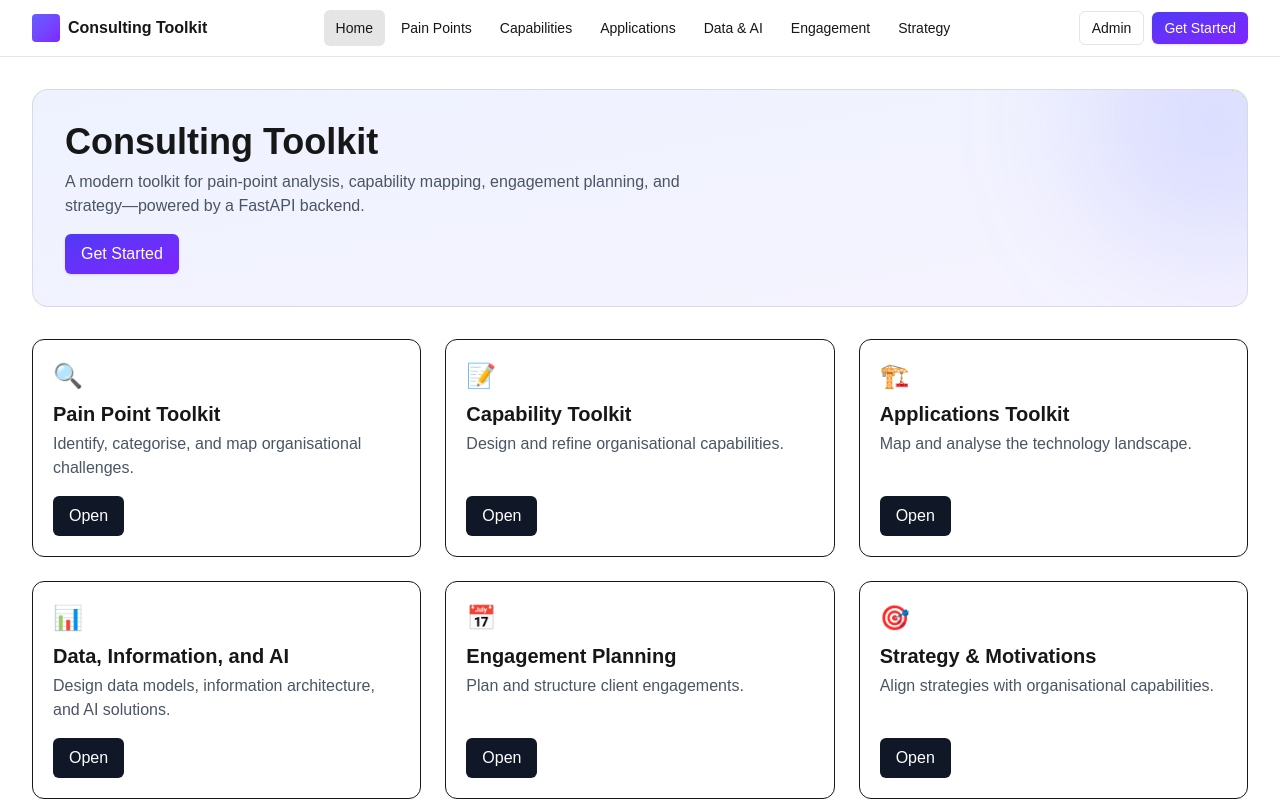
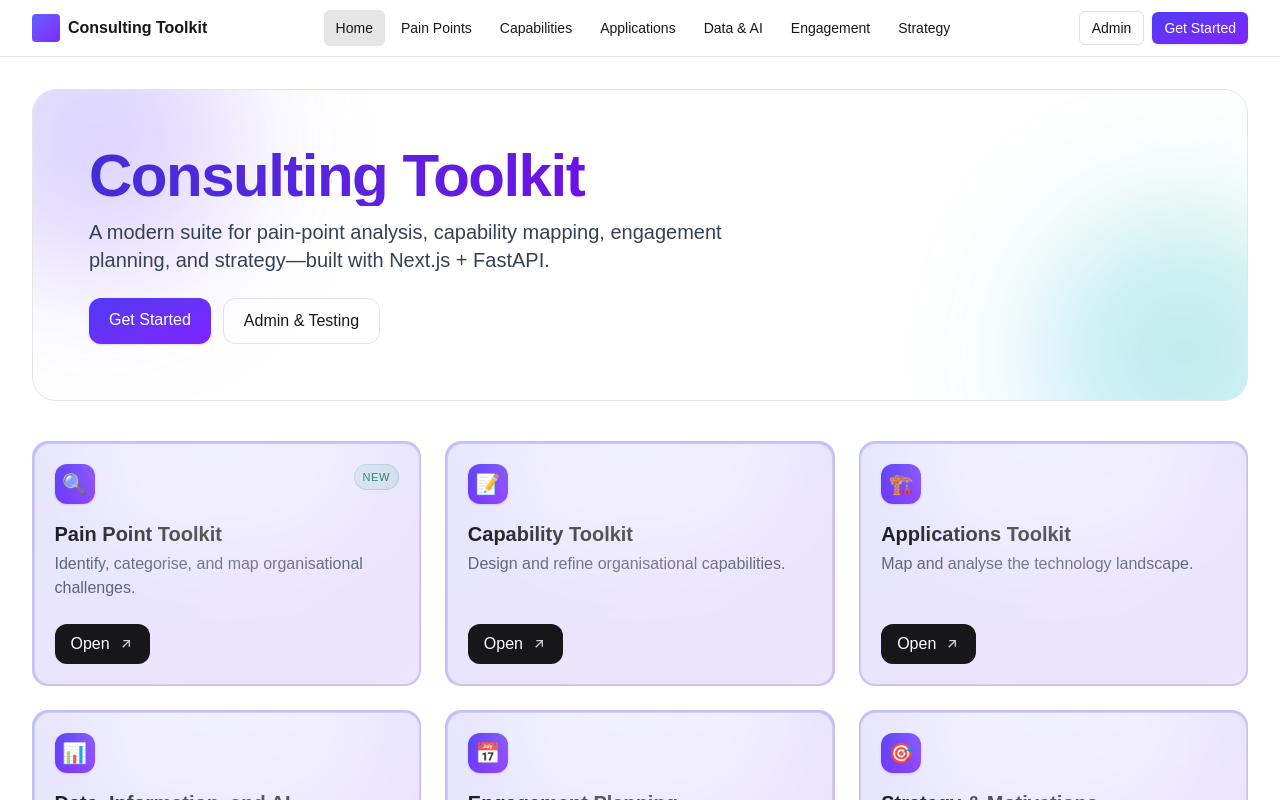
Before and after one commit to acousland/consultingToolkit-next, a Next.js app in the folder frontend/: page / in a window 1280 px wide. Shown: the top 800 px of the page. Built offline with nearby package versions, Linux system fonts and the light colour scheme.

Commit message:
feat(ui): make home toolkit cards fully clickable and apply spotlight card theming to toolkit pages

```diff
--- a/frontend/src/app/page.tsx
+++ b/frontend/src/app/page.tsx
@@ -1,74 +1,67 @@
+import Link from "next/link";
+
 export default function Home() {
   const cards = [
-    {
-      title: "Pain Point Toolkit",
-      emoji: "🔍",
-      desc: "Identify, categorise, and map organisational challenges.",
-      href: "/toolkits/pain-points",
-      cta: "Open"
-    },
-    {
-      title: "Capability Toolkit",
-      emoji: "📝",
-      desc: "Design and refine organisational capabilities.",
-      href: "/toolkits/capabilities",
-      cta: "Open"
-    },
-    {
-      title: "Applications Toolkit",
-      emoji: "🏗️",
-      desc: "Map and analyse the technology landscape.",
-      href: "/toolkits/applications",
-      cta: "Open"
-    },
-    {
-      title: "Data, Information, and AI",
-      emoji: "📊",
-      desc: "Design data models, information architecture, and AI solutions.",
-      href: "/toolkits/data-ai",
-      cta: "Open"
-    },
-    {
-      title: "Engagement Planning",
-      emoji: "📅",
-      desc: "Plan and structure client engagements.",
-      href: "/toolkits/engagement",
-      cta: "Open"
-    },
-    {
-      title: "Strategy & Motivations",
-      emoji: "🎯",
-      desc: "Align strategies with organisational capabilities.",
-      href: "/toolkits/strategy",
-      cta: "Open"
-    }
+    { title: "Pain Point Toolkit", emoji: "🔍", desc: "Identify, categorise, and map organisational challenges.", href: "/toolkits/pain-points", cta: "Open", badge: "New" },
+    { title: "Capability Toolkit", emoji: "📝", desc: "Design and refine organisational capabilities.", href: "/toolkits/capabilities", cta: "Open" },
+    { title: "Applications Toolkit", emoji: "🏗️", desc: "Map and analyse the technology landscape.", href: "/toolkits/applications", cta: "Open" },
+    { title: "Data, Information, and AI", emoji: "📊", desc: "Design data models, information architecture, and AI solutions.", href: "/toolkits/data-ai", cta: "Open" },
+    { title: "Engagement Planning", emoji: "📅", desc: "Plan and structure client engagements.", href: "/toolkits/engagement", cta: "Open" },
+    { title: "Strategy & Motivations", emoji: "🎯", desc: "Align strategies with organisational capabilities.", href: "/toolkits/strategy", cta: "Open" },
   ];
 
   return (
     <main>
-      <div className="relative overflow-hidden rounded-2xl border border-black/10 dark:border-white/10 bg-gradient-to-br from-indigo-50 to-violet-50 dark:from-indigo-950/30 dark:to-violet-950/20 p-8 mb-8">
-        <h1 className="text-4xl font-bold">Consulting Toolkit</h1>
-        <p className="text-gray-600 dark:text-gray-300 mt-2 max-w-2xl">A modern toolkit for pain-point analysis, capability mapping, engagement planning, and strategy—powered by a FastAPI backend.</p>
-        <div className="mt-4">
-          <a href="/toolkits/pain-points" className="inline-block px-4 py-2 rounded-md bg-gradient-to-br from-indigo-600 to-violet-600 text-white shadow hover:opacity-95">Get Started</a>
+      {/* Hero */}
+      <div className="relative overflow-hidden rounded-3xl border border-black/10 dark:border-white/10 p-10 md:p-14 mb-10">
+        {/* Gradient backdrop */}
+        <div className="pointer-events-none absolute inset-0 -z-10">
+          <div className="absolute -top-24 -left-20 h-72 w-72 rounded-full bg-gradient-to-br from-indigo-500/25 to-violet-500/25 blur-3xl" />
+          <div className="absolute -bottom-24 -right-20 h-72 w-72 rounded-full bg-gradient-to-tr from-sky-500/25 to-emerald-500/25 blur-3xl" />
         </div>
-        <span className="pointer-events-none absolute -top-24 -right-24 h-64 w-64 rounded-full bg-indigo-400/20 blur-3xl" />
+        <h1 className="text-5xl md:text-6xl font-black tracking-tight bg-clip-text text-transparent bg-gradient-to-r from-indigo-700 via-violet-700 to-rose-600 dark:from-indigo-300 dark:via-violet-300 dark:to-rose-300">
+          Consulting Toolkit
+        </h1>
+        <p className="text-lg md:text-xl text-gray-700 dark:text-gray-300 mt-3 max-w-2xl">
+          A modern suite for pain-point analysis, capability mapping, engagement planning, and strategy—built with Next.js + FastAPI.
+        </p>
+        <div className="mt-6 flex flex-wrap gap-3">
+          <Link href="/toolkits/pain-points" className="px-5 py-2.5 rounded-xl bg-gradient-to-br from-indigo-600 to-violet-600 text-white shadow hover:opacity-95">
+            Get Started
+          </Link>
+          <Link href="/admin" className="px-5 py-2.5 rounded-xl border border-black/10 dark:border-white/15 hover:bg-black/5 dark:hover:bg-white/10">
+            Admin & Testing
+          </Link>
+        </div>
       </div>
 
-      <section className="grid gap-6 md:grid-cols-3">
-          {cards.map((c) => (
-            <div key={c.title} className="border rounded-xl p-5 flex flex-col hover:shadow-md transition-shadow">
-              <div className="text-2xl">{c.emoji}</div>
-              <h2 className="mt-2 text-xl font-semibold">{c.title}</h2>
-              <p className="text-gray-600 dark:text-gray-300 mt-1 flex-1">{c.desc}</p>
-              <a href={c.href} className="mt-4 inline-block px-4 py-2 rounded-md bg-gray-900 dark:bg-white text-white dark:text-black w-fit">{c.cta}</a>
+      {/* Toolkits - Spotlight grid */}
+      <section className="grid gap-6 sm:grid-cols-2 xl:grid-cols-3">
+        {cards.map((c) => (
+          <Link href={c.href} key={c.title} className="group relative rounded-2xl p-[1.5px] bg-gradient-to-br from-indigo-500/40 to-violet-500/40 transition-all duration-300 hover:from-indigo-500 hover:to-violet-500 hover:scale-[1.01]] focus:outline-none focus:ring-2 focus:ring-indigo-500/60">
+            <div className="relative h-full rounded-2xl bg-white/60 dark:bg-black/50 backdrop-blur-sm border border-black/10 dark:border-white/10 p-5 overflow-hidden">
+              {/* Subtle top light */}
+              <div className="pointer-events-none absolute -top-24 left-1/2 h-52 w-72 -translate-x-1/2 rounded-full bg-white/40 dark:bg-white/10 blur-2xl" />
+              <div className="flex items-start justify-between">
+                <span className="inline-flex h-10 w-10 items-center justify-center rounded-xl bg-gradient-to-br from-indigo-600 to-violet-600 text-white shadow-sm">
+                  <span className="text-xl">{c.emoji}</span>
+                </span>
+                {c.badge && (
+                  <span className="text-[11px] uppercase tracking-wider rounded-full px-2 py-1 bg-emerald-600/10 text-emerald-700 dark:text-emerald-300 border border-emerald-600/20">
+                    {c.badge}
+                  </span>
+                )}
+              </div>
+              <h2 className="mt-4 text-xl font-semibold">{c.title}</h2>
+              <p className="text-gray-700/80 dark:text-gray-300/90 mt-1 mb-4 min-h-[3.5rem]">{c.desc}</p>
+              <span className="inline-flex items-center gap-2 px-4 py-2 rounded-xl bg-black/90 text-white dark:bg-white dark:text-black group-hover:translate-y-[-1px] transition">
+                {c.cta}
+                <svg className="h-4 w-4 opacity-80" viewBox="0 0 24 24" fill="none" stroke="currentColor" strokeWidth="2"><path d="M7 17L17 7"/><path d="M8 7h9v9"/></svg>
+              </span>
             </div>
-          ))}
+          </Link>
+        ))}
       </section>
-
-      <div className="mt-10">
-        <a href="/admin" className="text-sm text-blue-700 dark:text-blue-400 underline">Admin & Testing</a>
-      </div>
     </main>
   );
 }
--- a/frontend/src/app/toolkits/capabilities/page.tsx
+++ b/frontend/src/app/toolkits/capabilities/page.tsx
@@ -1,23 +1,29 @@
 export default function CapabilityToolkit() {
   const links = [
-    { href: "#", label: "Capability Description Generation (coming soon)", disabled: true },
+    { href: "#", label: "Capability Description Generation (coming soon)", disabled: true, emoji: "🧾" },
   ];
   return (
     <main>
-      <div className="mx-auto max-w-4xl">
+      <div className="mx-auto max-w-5xl">
         <h1 className="text-3xl font-bold mb-1">📝 Capability Toolkit</h1>
-        <p className="text-gray-600 dark:text-gray-300 mb-4">Design and refine organisational capabilities.</p>
-        <ul className="space-y-3">
+        <p className="text-gray-600 dark:text-gray-300 mb-6">Design and refine organisational capabilities.</p>
+        <div className="grid gap-4 sm:grid-cols-2">
           {links.map((l)=> (
-            <li key={l.label}>
-              {l.disabled ? (
-                <span className="text-gray-400">{l.label}</span>
-              ) : (
-                <a className="text-blue-700 underline" href={l.href}>{l.label}</a>
-              )}
-            </li>
+            l.disabled ? (
+              <div key={l.label} className="opacity-60 cursor-not-allowed relative rounded-2xl p-[1.5px] bg-gradient-to-br from-indigo-500/20 to-violet-500/20">
+                <div className="rounded-2xl border border-black/10 dark:border-white/10 bg-white/60 dark:bg-black/50 backdrop-blur-sm p-4">
+                  <div className="text-lg">{l.emoji} <span className="font-medium">{l.label}</span></div>
+                </div>
+              </div>
+            ) : (
+              <a key={l.label} href={l.href} className="group relative rounded-2xl p-[1.5px] bg-gradient-to-br from-indigo-500/40 to-violet-500/40 transition-all hover:from-indigo-500 hover:to-violet-500 hover:scale-[1.01]">
+                <div className="rounded-2xl border border-black/10 dark:border-white/10 bg-white/60 dark:bg-black/50 backdrop-blur-sm p-4">
+                  <div className="text-lg">{l.emoji} <span className="font-medium">{l.label}</span></div>
+                </div>
+              </a>
+            )
           ))}
-        </ul>
+        </div>
       </div>
     </main>
   );
--- a/frontend/src/app/toolkits/pain-points/page.tsx
+++ b/frontend/src/app/toolkits/pain-points/page.tsx
@@ -1,26 +1,34 @@
+import Link from "next/link";
+
 export default function PainPointToolkit() {
   const links = [
-    { href: "/pain-points", label: "Pain Point Extraction" },
-  { href: "/pain-points/themes", label: "Theme & Perspective Mapping" },
-    { href: "#", label: "Pain Point Impact Estimation (coming soon)", disabled: true },
-    { href: "#", label: "Capability Mapping (coming soon)", disabled: true },
+    { href: "/pain-points", label: "Pain Point Extraction", emoji: "🧩" },
+    { href: "/pain-points/themes", label: "Theme & Perspective Mapping", emoji: "🗂️" },
+    { href: "#", label: "Pain Point Impact Estimation (coming soon)", disabled: true, emoji: "📈" },
+    { href: "#", label: "Capability Mapping (coming soon)", disabled: true, emoji: "🧭" },
   ];
   return (
     <main>
-      <div className="mx-auto max-w-4xl">
+      <div className="mx-auto max-w-5xl">
         <h1 className="text-3xl font-bold mb-1">🔍 Pain Point Toolkit</h1>
-        <p className="text-gray-600 dark:text-gray-300 mb-4">Identify, categorise, and map organisational challenges.</p>
-        <ul className="space-y-3">
+        <p className="text-gray-600 dark:text-gray-300 mb-6">Identify, categorise, and map organisational challenges.</p>
+        <div className="grid gap-4 sm:grid-cols-2">
           {links.map((l)=> (
-            <li key={l.label}>
-              {l.disabled ? (
-                <span className="text-gray-400">{l.label}</span>
-              ) : (
-                <a className="text-blue-700 underline" href={l.href}>{l.label}</a>
-              )}
-            </li>
+            l.disabled ? (
+              <div key={l.label} className="opacity-60 cursor-not-allowed relative rounded-2xl p-[1.5px] bg-gradient-to-br from-indigo-500/20 to-violet-500/20">
+                <div className="rounded-2xl border border-black/10 dark:border-white/10 bg-white/60 dark:bg-black/50 backdrop-blur-sm p-4">
+                  <div className="text-lg">{l.emoji} <span className="font-medium">{l.label}</span></div>
+                </div>
+              </div>
+            ) : (
+              <Link href={l.href} key={l.label} className="group relative rounded-2xl p-[1.5px] bg-gradient-to-br from-indigo-500/40 to-violet-500/40 transition-all hover:from-indigo-500 hover:to-violet-500 hover:scale-[1.01]">
+                <div className="rounded-2xl border border-black/10 dark:border-white/10 bg-white/60 dark:bg-black/50 backdrop-blur-sm p-4">
+                  <div className="text-lg">{l.emoji} <span className="font-medium">{l.label}</span></div>
+                </div>
+              </Link>
+            )
           ))}
-        </ul>
+        </div>
       </div>
     </main>
   );
```
Also changed, not shown: frontend/src/app/toolkits/applications/page.tsx (+21 -15 lines), frontend/src/app/toolkits/data-ai/page.tsx (+22 -16 lines), frontend/src/app/toolkits/engagement/page.tsx (+19 -13 lines), frontend/src/app/toolkits/strategy/page.tsx (+20 -14 lines).
